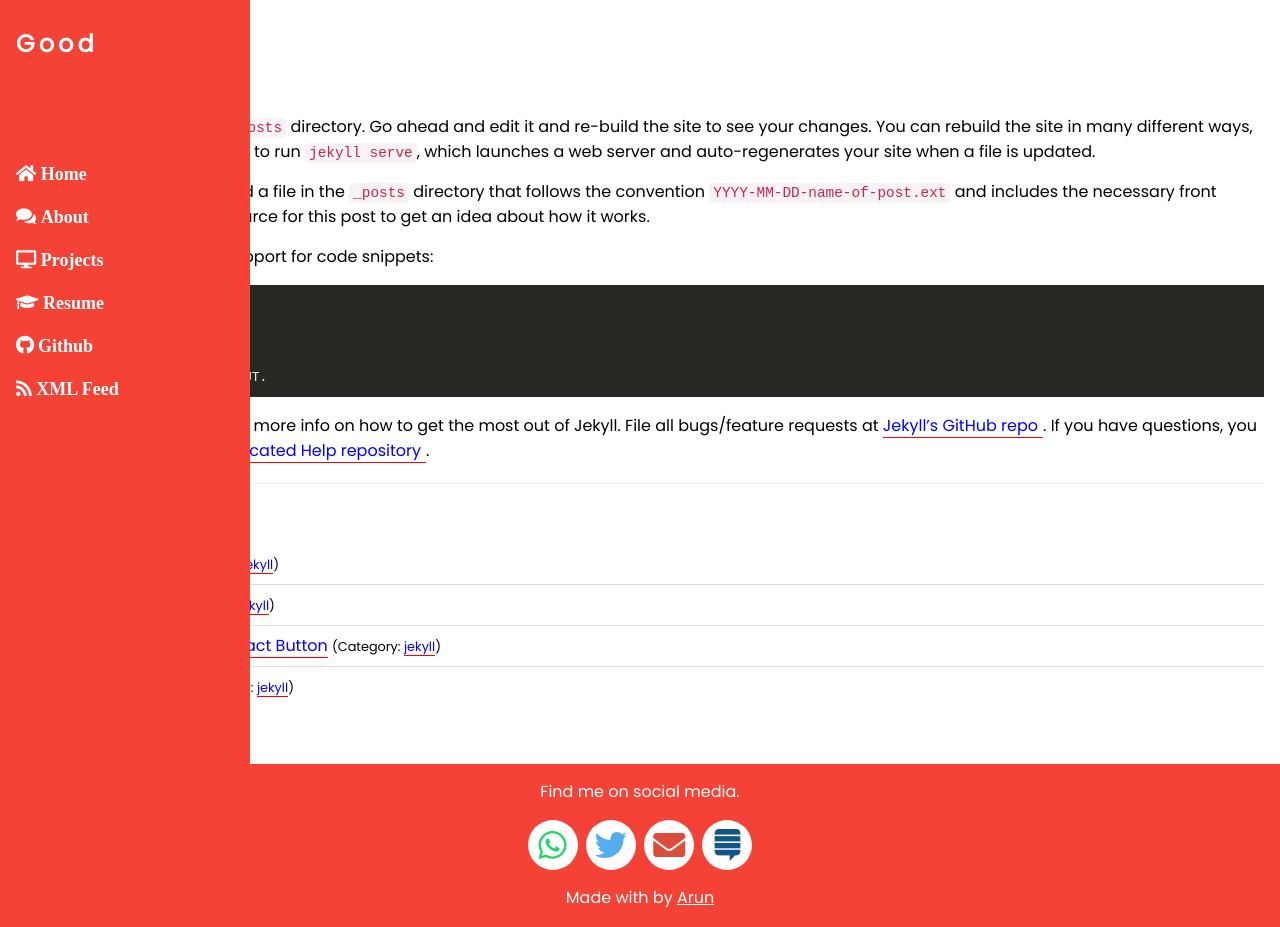
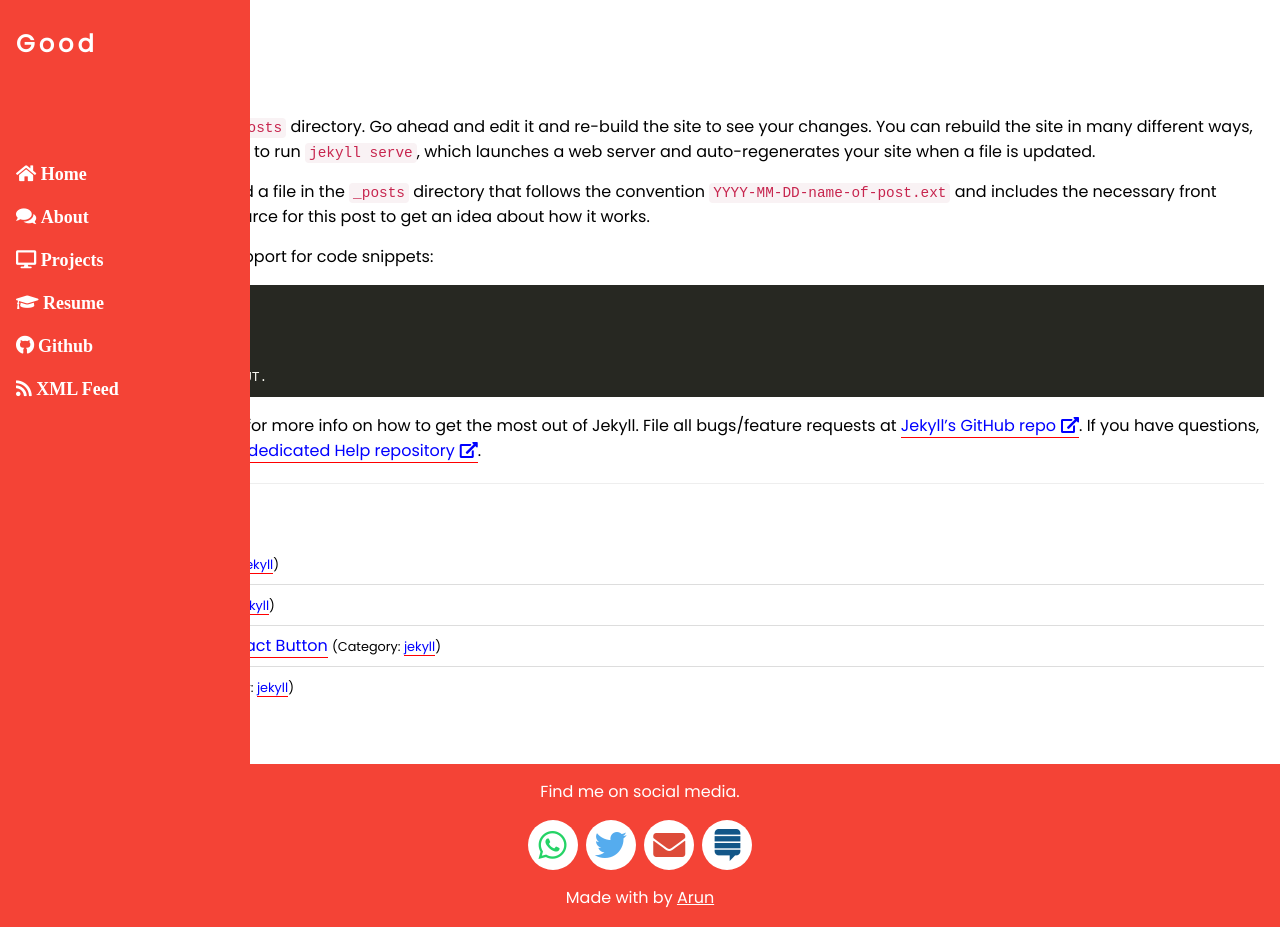
Before and after one commit to chipprogrammers/Good, a Jekyll site: the page built from _posts/2018-01-23-pagination-test3.md, in a window 1280 px wide and 927 px high. Built offline with Jekyll 4.4.1, drawn with Linux system fonts in a browser that asks for light colours; comment, search, counter and statistics services are not loaded.

Commit message:
Update main.css

```diff
--- a/assets/css/main.css
+++ b/assets/css/main.css
@@ -152,12 +152,8 @@ pre code{padding:0;font-size:inherit;color:inherit;white-space:pre-wrap;backgrou
   font-weight: 900;
   margin: 0 0 0 5px;
 }
-:not(img){
-  #myLink a[href^="//"]:after,
-  #myLink a[href^="http://"]:after,
-  #myLink a[href^="https://"]:after {
+img:not(#myLink){
   content: "";
-}
 }
 #myLink a:link{
     color: blue;
```
